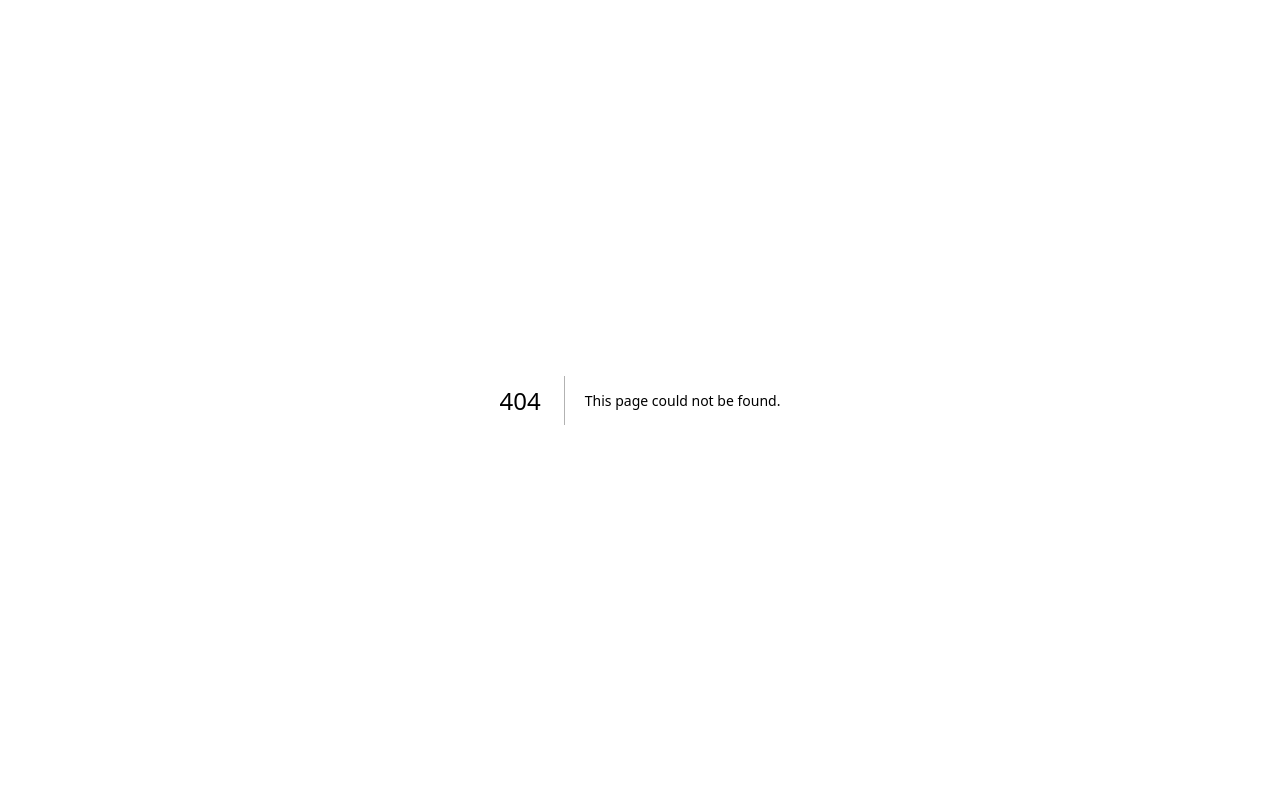
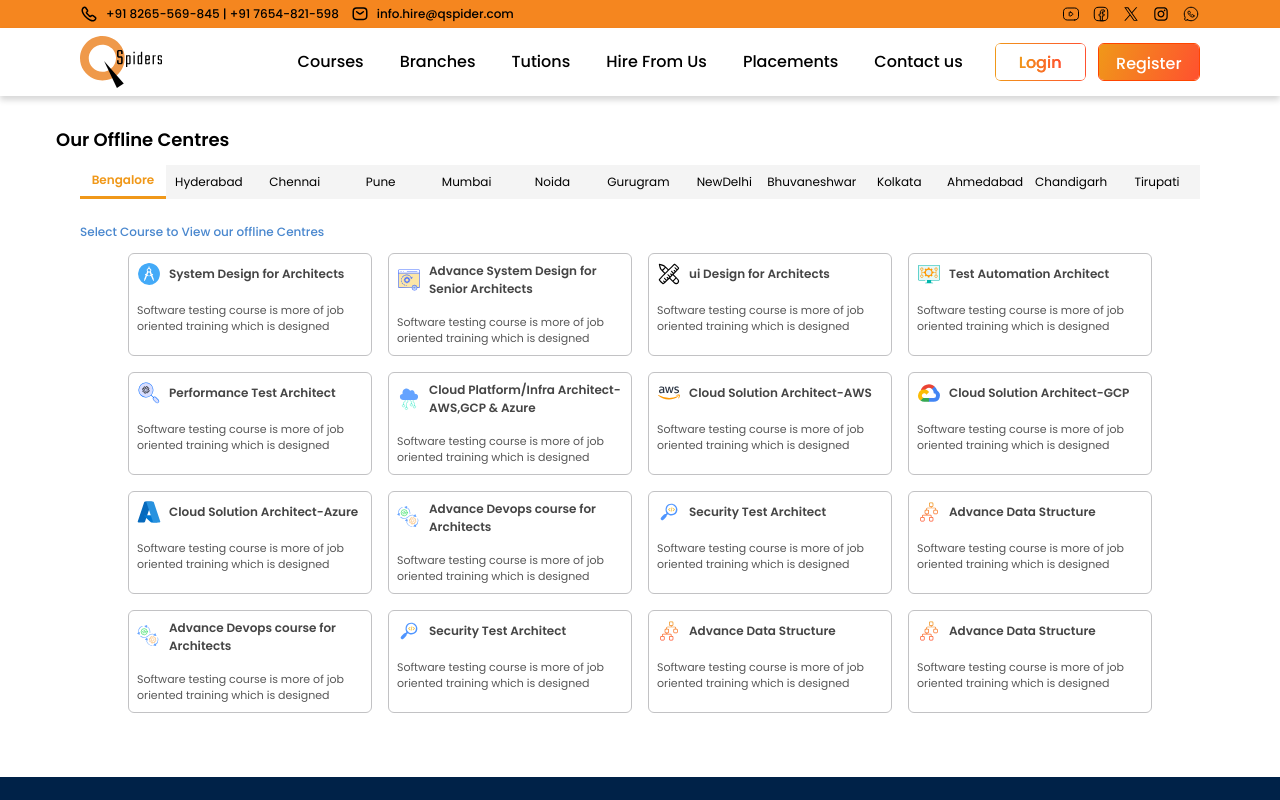
Before and after one commit to DivyaV123/React-Project, a Next.js app: page /offlineBranches in a window 1280 px wide. Before the commit this address had no page. Shown: the top 800 px of the page. Built offline with nearby package versions, Linux system fonts and the light colour scheme.

Commit message:
Changed Folder structure for Offline Branches

```diff
--- a/app/combinedBranches/AllBranchCards.jsx
+++ b/app/combinedBranches/AllBranchCards.jsx
@@ -1,6 +1,6 @@
 import React from "react";
 import { AllBranches } from "@/lib/jsonutil";
-import CommonBranch from "../offlineBranches/[offline]/offlineCentres/[centre]/CommonBranch";
+import CommonBranch from "../offlineBranches/offlineCentres/CommonBranch";
 import './AllBranchCard.scss';
 const AllBranchCards = () => {
   return (
--- a/app/offlineBranches/[offline]/IndividualBranches.jsx
+++ b/app/offlineBranches/IndividualBranches.jsx
@@ -1,124 +1,124 @@
 "use client";
 import React, { useContext } from "react";
 import "./IndividualBranches.scss";
-import { useParams } from "next/navigation";
-import Link from "next/link";
 import { GlobalContext } from "@/components/Context/GlobalContext";
+import { useRouter } from "next/navigation";
+import { OFFLINE_CENTRES} from "@/lib/RouteConstants";
 const IndividualBranches = () => {
-  const { selectedBranch, setSelectedBranch } = useContext(GlobalContext);
-  const params = useParams();
-  const paramCity = params.offline;
+  const router = useRouter();
+  const { selectedBranch, setSelectedBranch, setSelectedCourseId } =
+    useContext(GlobalContext);
   const navCities = [
     {
       city: "Bengalore",
       sublist: [
         {
-          id:1,
+          id: 1,
           image: "../../systemDesign.svg",
           title: "System Design for Architects",
           description:
             "Software testing course is more of job oriented training which is designed",
         },
         {
-          id:2,
+          id: 2,
           image: "../../advanceSystemDesign.svg",
           title: "Advance System Design for Senior Architects",
           description:
             "Software testing course is more of job oriented training which is designed",
         },
         {
-          id:3,
+          id: 3,
           image: "../../uiDesign.svg",
           title: "ui Design for Architects",
           description:
             "Software testing course is more of job oriented training which is designed",
         },
         {
-          id:4,
+          id: 4,
           image: "../../testAutomation.svg",
           title: "Test Automation Architect",
           description:
             "Software testing course is more of job oriented training which is designed",
         },
         {
-          id:5,
+          id: 5,
           image: "../../performanceTest.svg",
           title: "Performance Test Architect",
           description:
             "Software testing course is more of job oriented training which is designed",
         },
         {
-          id:6,
+          id: 6,
           image: "../../cloudPlatform.svg",
           title: "Cloud Platform/Infra Architect-AWS,GCP & Azure",
           description:
             "Software testing course is more of job oriented training which is designed",
         },
         {
-          id:7,
+          id: 7,
           image: "../../cloudSolutionAWS.svg",
           title: "Cloud Solution Architect-AWS",
           description:
             "Software testing course is more of job oriented training which is designed",
         },
         {
-          id:8,
+          id: 8,
           image: "../../cloudSolutionGCP.svg",
           title: "Cloud Solution Architect-GCP",
           description:
             "Software testing course is more of job oriented training which is designed",
         },
         {
-          id:9,
+          id: 9,
           image: "../../cloudSolutionArchitect.svg",
           title: "Cloud Solution Architect-Azure",
           description:
             "Software testing course is more of job oriented training which is designed",
         },
         {
-          id:10,
+          id: 10,
           image: "../../advanceDevops.svg",
           title: "Advance Devops course for Architects",
           description:
             "Software testing course is more of job oriented training which is designed",
         },
         {
-          id:11,
+          id: 11,
           image: "../../securityTechArchitect.svg",
           title: "Security Test Architect",
           description:
             "Software testing course is more of job oriented training which is designed",
         },
         {
-          id:12,
+          id: 12,
           image: "../../advanceDataStructure.svg",
           title: "Advance Data Structure",
           description:
             "Software testing course is more of job oriented training which is designed",
         },
         {
-          id:13,
+          id: 13,
           image: "../../advanceDevops.svg",
           title: "Advance Devops course for Architects",
           description:
             "Software testing course is more of job oriented training which is designed",
         },
         {
-          id:14,
+          id: 14,
           image: "../../securityTechArchitect.svg",
           title: "Security Test Architect",
           description:
             "Software testing course is more of job oriented training which is designed",
         },
         {
-          id:15,
+          id: 15,
           image: "../../advanceDataStructure.svg",
           title: "Advance Data Structure",
           description:
             "Software testing course is more of job oriented training which is designed",
         },
         {
-          id:16,
+          id: 16,
           image: "../../advanceDataStructure.svg",
           title: "Advance Data Structure",
           description:
@@ -130,70 +130,70 @@
       city: "Hyderabad",
       sublist: [
         {
-          id:1,
+          id: 1,
           image: "../../systemDesign.svg",
           title: "System Design for Architects",
           description:
             "Software testing course is more of job oriented training which is designed",
         },
         {
-          id:2,
+          id: 2,
           image: "../../advanceSystemDesign.svg",
           title: "Advance System Design for Senior Architects",
           description:
             "Software testing course is more of job oriented training which is designed",
         },
         {
-          id:3,
+          id: 3,
           image: "../../uiDesign.svg",
           title: "ui Design for Architects",
           description:
             "Software testing course is more of job oriented training which is designed",
         },
         {
-          id:4,
+          id: 4,
           image: "../../testAutomation.svg",
           title: "Test Automation Architect",
           description:
             "Software testing course is more of job oriented training which is designed",
         },
         {
-          id:5,
+          id: 5,
           image: "../../performanceTest.svg",
           title: "Performance Test Architect",
           description:
             "Software testing course is more of job oriented training which is designed",
         },
         {
-          id:6,
+          id: 6,
           image: "../../cloudPlatform.svg",
           title: "Cloud Platform/Infra Architect-AWS,GCP & Azure",
           description:
             "Software testing course is more of job oriented training which is designed",
         },
         {
-          id:7,
+          id: 7,
           image: "../../cloudSolutionAWS.svg",
           title: "Cloud Solution Architect-AWS",
           description:
             "Software testing course is more of job oriented training which is designed",
         },
         {
-          id:8,
+          id: 8,
           image: "../../cloudSolutionGCP.svg",
           title: "Cloud Solution Architect-GCP",
           description:
             "Software testing course is more of job oriented training which is designed",
         },
         {
-          id:9,
+          id: 9,
           image: "../../cloudSolutionArchitect.svg",
           title: "Cloud Solution Architect-Azure",
           description:
             "Software testing course is more of job oriented training which is designed",
         },
         {
-          id:10,
+          id: 10,
           image: "../../advanceDevops.svg",
           title: "Advance Devops course for Architects",
           description:
@@ -216,25 +216,26 @@
     // { "city": "Mysore" },
     // { "city": "AllCities" }
   ];
-  const selectedCity = navCities.find((city) => city.city === paramCity);
+  const selectedCity = navCities.find((city) => city.city === selectedBranch);
+  const handleCourseRoute = (e, course) => {
+    e.preventDefault();
+    router.push(`${OFFLINE_CENTRES}`);
+    setSelectedCourseId(course);
+  };
   return (
     <div className="w-full">
       <header className="offlineHeader">Our Offline Centres</header>
       <section className="citySection w-[87.5vw] m-auto pt-3 pb-16">
         <div className="h-[2.65vw] flex cityNavbar">
           {navCities.map((ele, index) => (
-            <Link
-              href={{
-                pathname: `/offlineBranches/${ele.city}`,
-                query: { city: ele.city },
-              }}
-              replace
+            <div
+              onClick={() => setSelectedBranch(ele.city)}
               className={`flex justify-center items-center w-[8.359vw] py-2  text-[0.75rem] ${
-                ele.city === paramCity ? "activeCity" : ""
+                ele.city === selectedBranch ? "activeCity" : ""
               }`}
             >
               <button key={index}>{ele.city}</button>
-            </Link>
+            </div>
           ))}
         </div>
         <div className="pt-6">
@@ -244,23 +245,28 @@
         </div>
         <section className="w-[80vw] m-auto pt-3 flex flex-wrap gap-4">
           {selectedCity &&
-            selectedCity?.sublist?.map((item, index) => (
-              <Link href={{
-                pathname: `/offlineBranches/${selectedCity.city}/offlineCentres/${item.id}`,
-                query: { city: selectedCity.city },
-              }} key={index} className="courseCard p-2">
+            selectedCity?.sublist?.map((course, index) => (
+              <div
+                onClick={(e) => handleCourseRoute(e, course.id)}
+                key={index}
+                className="courseCard p-2 cursor-pointer"
+              >
                 <div className="flex items-center gap-2">
-                  <img src={item.image} alt={item.title} className="h-6 w-6" />
+                  <img
+                    src={course.image}
+                    alt={course.title}
+                    className="h-6 w-6"
+                  />
                   <h3 className="text-[0.75rem] text-[#454545] font-bold">
-                    {item.title}
+                    {course.title}
                   </h3>
                 </div>
                 <div>
                   <article className="text-[#575757] text-[0.688rem] pt-4">
-                    {item.description}
+                    {course.description}
                   </article>
                 </div>
-              </Link>
+              </div>
             ))}
         </section>
       </section>
--- a/app/offlineBranches/[offline]/offlineCentres/[centre]/IndividualCentres.jsx
+++ b/app/offlineBranches/offlineCentres/IndividualCentres.jsx
@@ -1,18 +1,20 @@
 "use client";
-import React, { useState } from "react";
+import React, { useContext } from "react";
 import "./IndividualCentres.scss";
-import "../../IndividualBranches.scss";
-import { useParams } from "next/navigation";
-import Link from "next/link";
+import "../IndividualBranches.scss";
 import CommonBranch from "./CommonBranch";
 import { navCities } from "@/lib/jsonutil";
+import { GlobalContext } from "@/components/Context/GlobalContext";
 const IndividualCentres = () => {
-  const params = useParams();
-  const paramCity = params.offline;
-  const paramId = params.centre;
-  const selectedCity = navCities?.find((city) => city.city === paramCity);
+  const {
+    selectedBranch,
+    setSelectedBranch,
+    selectedCourseId,
+    setSelectedCourseId,
+  } = useContext(GlobalContext);
+  const selectedCity = navCities?.find((city) => city.city === selectedBranch);
   const selectedId = selectedCity?.sublist?.find(
-    (item) => String(item.id) === String(paramId)
+    (item) => String(item.id) === String(selectedCourseId)
   );
   return (
     <div className="w-full">
@@ -20,45 +22,39 @@
       <section className="citySection w-[95vw] m-auto pt-3 pb-16">
         <div className="h-[2.65vw] flex cityNavbar">
           {navCities.map((ele, index) => (
-            <Link
-              href={{
-                pathname: `/offlineBranches/${ele.city}/offlineCentres/${1}`,
-                query: { city: ele.city },
-              }}
-              replace
+            <div
+              onClick={() => setSelectedBranch(ele.city)}
               className={`flex justify-center items-center w-[8.359vw] py-2  text-[0.75rem]
-              ${ele.city === paramCity ? "activeCity" : ""}`}
+              ${ele.city === selectedBranch ? "activeCity" : ""}`}
             >
               <button key={index}>{ele.city}</button>
-            </Link>
+            </div>
           ))}
         </div>
         <section className="flex gap-5 h-[609px]">
           <div className="w-[20vw] mt-6  p-1 h-full overflow-y-scroll myscrollbar">
             {selectedCity &&
               selectedCity?.sublist?.map((item, index) => (
-                <Link
-                  href={{
-                    pathname: `/offlineBranches/${selectedCity.city}/offlineCentres/${item.id}`,
-                    query: { city: selectedCity.city },
-                  }}
-                  replace
+                <div
+                  onClick={() => setSelectedCourseId(item.id)}
                   key={index}
-                  className={`w-full pr-6 pl-4 py-3 flex items-center gap-2 ${
-                    String(item.id) === String(paramId) ? "courseName" : ""
+                  className={`w-full pr-6 pl-4 py-3 flex items-center gap-2 cursor-pointer ${
+                    String(item.id) === String(selectedCourseId)
+                      ? "courseName"
+                      : ""
                   }`}
                 >
                   <img src={item.image} alt={item.title} className="h-6 w-6" />
                   <h3
                     className={`text-[0.75rem] font-medium ${
-                      String(item.id) === String(paramId)
+                      String(item.id) === String(selectedCourseId)
                         ? "text-white"
                         : "text-[#454545]"
                     }`}
                   >
                     {item.title}
                   </h3>
-                </Link>
+                </div>
               ))}
           </div>
           <CommonBranch selectedId={selectedId} />
--- a/app/offlineBranches/[offline]/offlineCentres/[centre]/page.js
+++ b/app/offlineBranches/offlineCentres/page.js
@@ -1,7 +1,7 @@
 import React from 'react'
 import WebLayout from '@/components/commonComponents/webLayout/WebLayout'
 import IndividualCentres from './IndividualCentres'
-const OfflineCentres = () => {
+const offlineCentres = () => {
   return (
 <WebLayout>
 <IndividualCentres />
@@ -9,4 +9,4 @@
   )
 }
 
-export default OfflineCentres
+export default offlineCentres
--- a/components/Context/GlobalContext.js
+++ b/components/Context/GlobalContext.js
@@ -4,10 +4,13 @@
 
 const GlobalContextProvider = ({ children }) => {
 const [selectedBranch,setSelectedBranch]=useState('Bengalore')
+const [selectedCourseId,setSelectedCourseId]=useState('1')
   return (
     <GlobalContext.Provider value={{
       selectedBranch,
-      setSelectedBranch
+      setSelectedBranch,
+      selectedCourseId,
+      setSelectedCourseId
     }}>{children}</GlobalContext.Provider>
   );
 };
--- a/components/ourBranches/ourBranchesHome.jsx
+++ b/components/ourBranches/ourBranchesHome.jsx
@@ -1,14 +1,16 @@
 "use client";
-import React, { useState } from "react";
+import React, { useState, useContext } from "react";
 import MaxWebWidth from "../commonComponents/maxwebWidth/maxWebWidth";
 import TrainingMode from "./trainingMode/trainingMode";
 import Slide from "react-reveal/Slide";
 import Button from "../commonComponents/button/Button";
 import OnlineLiveClasses from "./OnlineLiveClasses";
-import Link from "next/link";
 import { useRouter } from "next/navigation";
+import { GlobalContext } from "../Context/GlobalContext";
+import { OFFLINE_BRANCHES,UPCOMING_BATCHES,COMBINED_BRANCHES } from "@/lib/RouteConstants";
 function OurBranchesHome({ page }) {
   const router = useRouter();
+  const { setSelectedBranch } = useContext(GlobalContext);
   const branchCards = [
     { path: "./images/Bengalore.png", city: "Bengalore" },
     { path: "./images/HydrabadCard.png", city: "Hyderabad" },
@@ -38,11 +40,12 @@
   const handleImageRoute = (e, city) => {
     e.preventDefault();
     if (page !== "course" && city !== "AllCities") {
-      router.push(`/offlineBranches/${city}`);
+      setSelectedBranch(city);
+      router.push(`${OFFLINE_BRANCHES}`);
     } else if (page === "course") {
-      router.push("/courses/upcommingBatches");
+      router.push(`${UPCOMING_BATCHES}`);
     } else if (page !== "course" && city === "AllCities") {
-      router.push("/combinedBranches");
+      router.push(`${COMBINED_BRANCHES}`);
     }
   };
   return (
--- a/lib/RouteConstants.js
+++ b/lib/RouteConstants.js
@@ -4,4 +4,7 @@
 export const TUTION_PATH = '/tutions';
 export const CONTACT_US_PATH = '/contactUs'
 export const PLACEMENT_PATH='/placements';
-export const offlineBranches='/offlineBranches';
+export const OFFLINE_BRANCHES='/offlineBranches';
+export const OFFLINE_CENTRES='/offlineBranches/offlineCentres'
+export const UPCOMING_BATCHES='/courses/upcommingBatches'
+export const COMBINED_BRANCHES='/combinedBranches'
```
Also changed, not shown: app/offlineBranches/IndividualBranches.scss (renamed from app/offlineBranches/[offline]/IndividualBranches.scss), app/offlineBranches/offlineCentres/CommonBranch.jsx (renamed from app/offlineBranches/[offline]/offlineCentres/[centre]/CommonBranch.jsx), app/offlineBranches/offlineCentres/IndividualCentres.scss (renamed from app/offlineBranches/[offline]/offlineCentres/[centre]/IndividualCentres.scss), app/offlineBranches/page.js (renamed from app/offlineBranches/[offline]/page.js).
